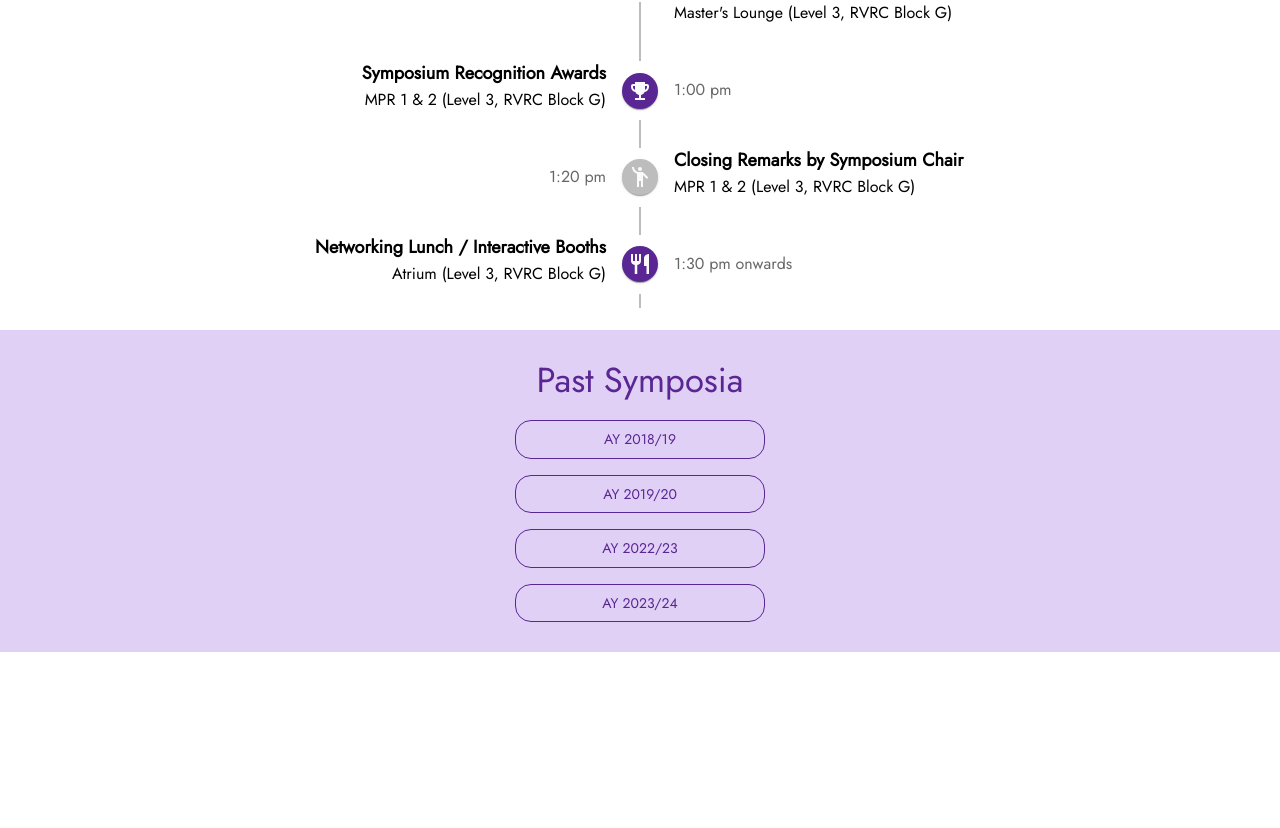
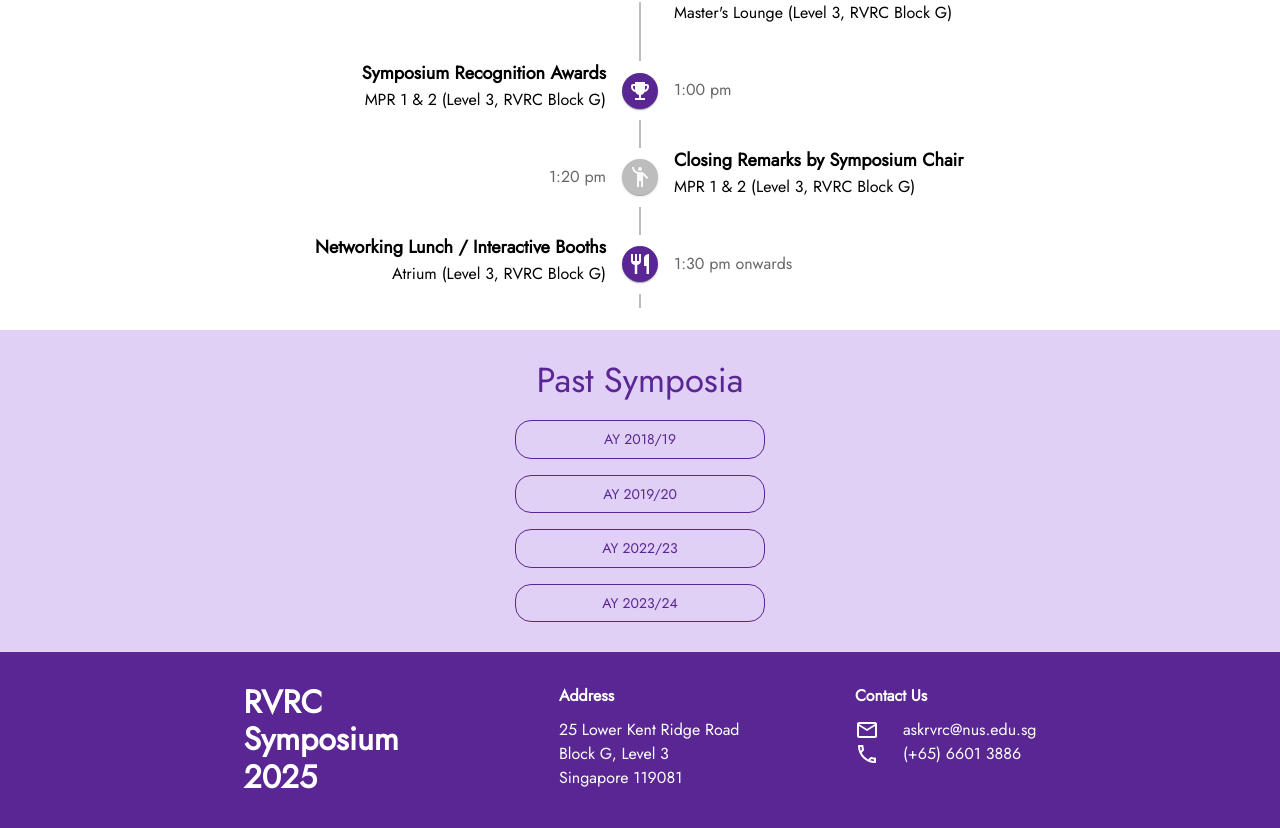
Before and after one commit to kxrt/rvrc-blog, a React (Create React App) app: page / in a window 1280 px wide. Shown: the part 4135-4963 px from the top of the page. Before the commit the page ends 4787 px from the top, so only its background shows below. Built offline with nearby package versions, Linux system fonts and the light colour scheme.

Commit message:
feat(2025): add footer

```diff
--- /dev/null
+++ b/src/components/Footer.js
@@ -0,0 +1,69 @@
+import React from "react";
+import { Box, Stack, Typography } from "@mui/material";
+import { EmailOutlined, PhoneOutlined } from "@mui/icons-material";
+
+const Footer = () => {
+  return (
+    <>
+      <Box py="32px" px="10%" sx={{ background: "#592693", color: "white" }}>
+        <Stack
+          direction={{ xs: "column", md: "row" }}
+          spacing={{ xs: 3, md: 0 }}
+          sx={{
+            alignItems: { xs: "center", md: "flex-start" },
+            justifyContent: { xs: "none", md: "space-evenly" },
+          }}
+        >
+          <Typography
+            variant="h1"
+            sx={{
+              textAlign: "left",
+              color: "white",
+              fontSize: "24pt",
+              fontWeight: "Bold",
+              maxWidth: { xs: "none", md: "200px" },
+            }}
+          >
+            RVRC Symposium 2025
+          </Typography>
+
+          <Stack sx={{ alignItems: { xs: "center", md: "flex-start" } }}>
+            <Typography mb="10px" sx={{ fontWeight: "bold" }}>
+              Address
+            </Typography>
+            <Typography>25 Lower Kent Ridge Road</Typography>
+            <Typography>Block G, Level 3</Typography>
+            <Typography>Singapore 119081</Typography>
+          </Stack>
+          <Stack sx={{ alignItems: { xs: "center", md: "flex-start" } }}>
+            <Typography mb="10px" sx={{ fontWeight: "bold" }}>
+              Contact Us
+            </Typography>
+            <Stack direction="row" spacing={3}>
+              <EmailOutlined sx={{ color: "white" }} />
+              <Typography>askrvrc@nus.edu.sg</Typography>
+            </Stack>
+            <Stack direction="row" spacing={3}>
+              <PhoneOutlined sx={{ color: "white" }} />
+              <Typography>(+65) 6601 3886</Typography>
+            </Stack>
+            {/* <List>
+              <ListItem disablePadding>
+                <ListItemIcon></ListItemIcon>
+                askrvrc@nus.edu.sg
+              </ListItem>
+              <ListItem disablePadding>
+                <ListItemIcon>
+                  <PhoneOutlined sx={{ color: "white" }} />
+                </ListItemIcon>
+                (+65) 6601 3886
+              </ListItem>
+            </List> */}
+          </Stack>
+        </Stack>
+      </Box>
+    </>
+  );
+};
+
+export default Footer;
--- a/src/pages/2025/Landing.js
+++ b/src/pages/2025/Landing.js
@@ -16,6 +16,7 @@
 import LandingBanner4 from "../../assets/2024/landing-banner-4.jpg";
 import LandingBanner5 from "../../assets/2024/landing-banner-5.jpg";
 import LandingThemeBanner from "../../assets/2024/landing-theme-banner.jpg";
+import Footer from "../../components/Footer";
 
 const images = [
   {
@@ -121,6 +122,8 @@
       {/* <SignupButton /> */}
 
       <PastSymposia />
+
+      <Footer />
     </>
   );
 };
```
